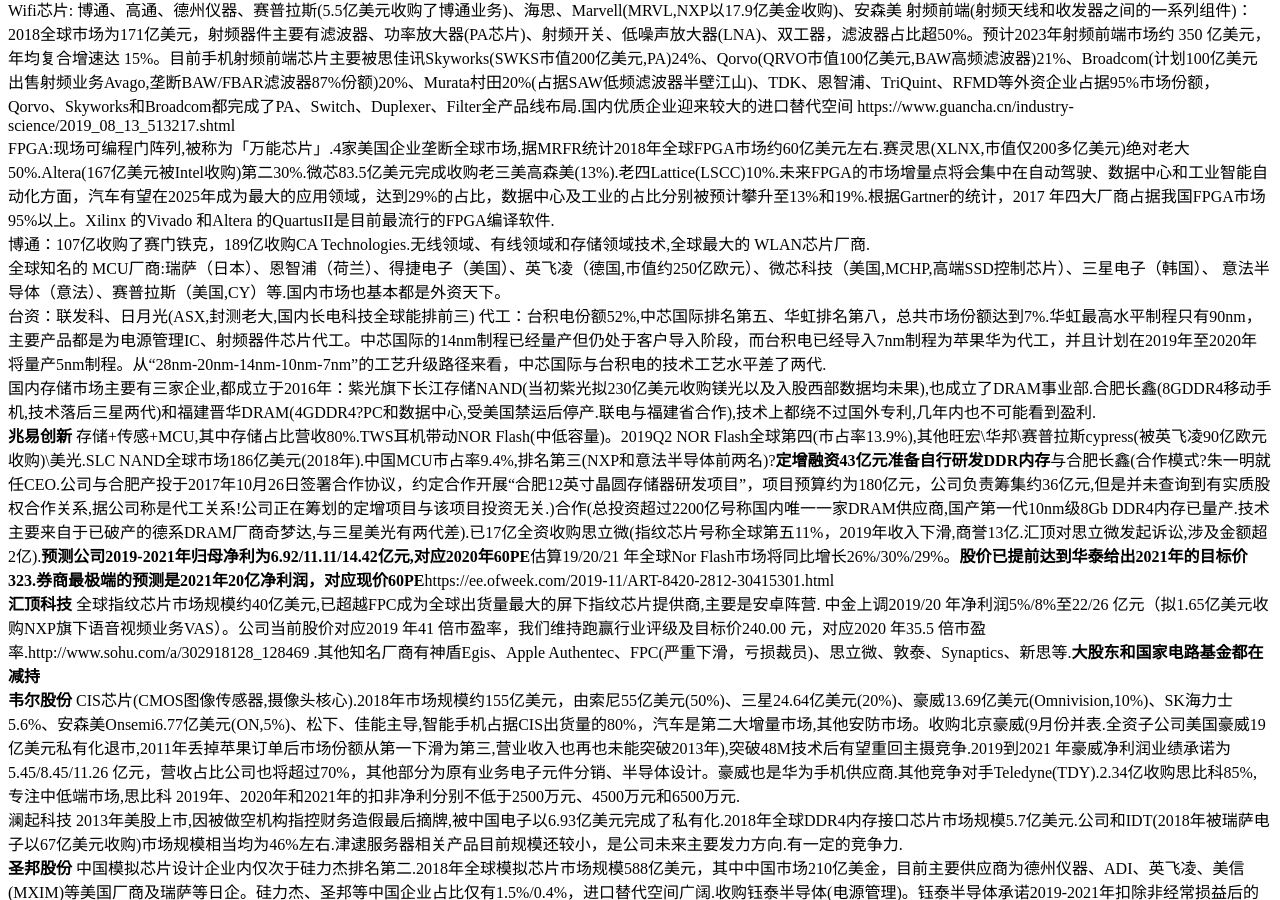
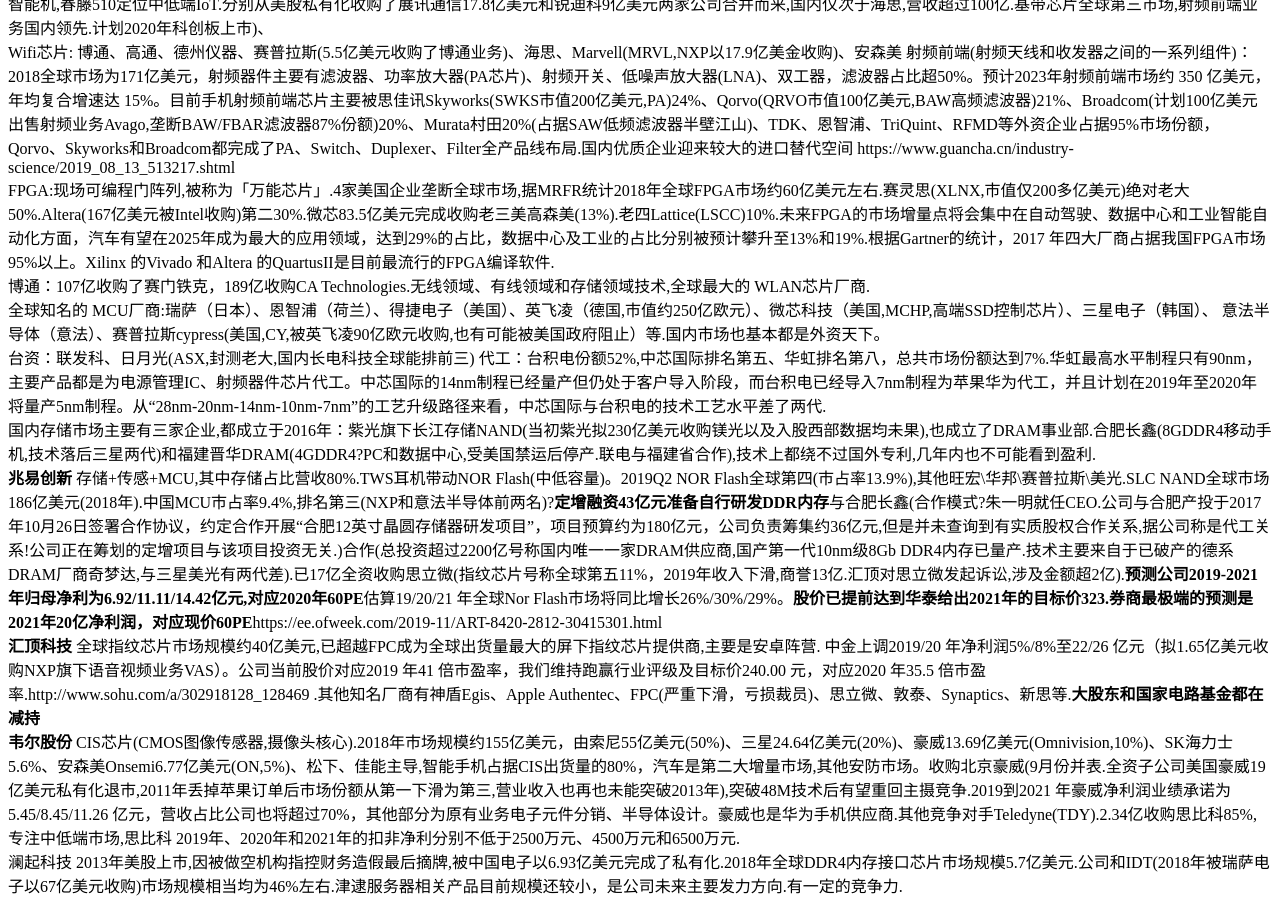
Before and after one commit to kingofhawks/kingofhawks.github.io, a Jekyll site: the page built from _posts/2020-02-08-重点上市公司2019年报汇总.md, in a window 1280 px wide and 900 px high, scrolled down 12652 px. Built offline with Jekyll 4.4.1, drawn with Linux system fonts in a browser that asks for light colours; our own code applies the rules of GitHub Pages for plain Markdown files; some of the changed text lies outside the part shown.

Commit message:
update post

```diff
--- a/_posts/2020-02-08-重点上市公司2019年报汇总.md
+++ b/_posts/2020-02-08-重点上市公司2019年报汇总.md
@@ -92,7 +92,7 @@
 乐敦：15亿美元
 久光：15亿美元 透皮贴剂
 因塞特(INCY)
-器械：美敦力MDT,强生，费森尤斯(透析)，飞利浦,GE,西门子,
+器械：美敦力MDT,强生，费森尤斯(透析)，飞利浦,GE,西门子.ECMO品牌主要有三家，分别是美国美敦力、德国索林和德国迈维柯
 丹纳赫:214亿美元收购GE BioPharma
 亨利香恩(HSIC),史赛克SYK(骨科),
 百特:输液
@@ -387,11 +387,11 @@
 FPGA:现场可编程门阵列,被称为「万能芯片」.4家美国企业垄断全球市场,据MRFR统计2018年全球FPGA市场约60亿美元左右.赛灵思(XLNX,市值仅200多亿美元)绝对老大50%.Altera(167亿美元被Intel收购)第二30%.微芯83.5亿美元完成收购老三美高森美(13%).老四Lattice(LSCC)10%.未来FPGA的市场增量点将会集中在自动驾驶、数据中心和工业智能自动化方面，汽车有望在2025年成为最大的应用领域，达到29%的占比，数据中心及工业的占比分别被预计攀升至13%和19%.根据Gartner的统计，2017 年四大厂商占据我国FPGA市场95%以上。Xilinx 的Vivado 和Altera 的QuartusII是目前最流行的FPGA编译软件.
 博通：107亿收购了赛门铁克，189亿收购CA Technologies.无线领域、有线领域和存储领域技术,全球最大的 WLAN芯片厂商.
 全球知名的 MCU厂商:瑞萨（日本）、恩智浦（荷兰）、得捷电子（美国）、英飞凌（德国,市值约250亿欧元）、微芯科技（美国,MCHP,高端SSD控制芯片）、三星电子（韩国）、
-意法半导体（意法）、赛普拉斯（美国,CY）等.国内市场也基本都是外资天下。
+意法半导体（意法）、赛普拉斯cypress(美国,CY,被英飞凌90亿欧元收购,也有可能被美国政府阻止）等.国内市场也基本都是外资天下。
 台资：联发科、日月光(ASX,封测老大,国内长电科技全球能排前三)
 代工：台积电份额52%,中芯国际排名第五、华虹排名第八，总共市场份额达到7%.华虹最高水平制程只有90nm，主要产品都是为电源管理IC、射频器件芯片代工。中芯国际的14nm制程已经量产但仍处于客户导入阶段，而台积电已经导入7nm制程为苹果华为代工，并且计划在2019年至2020年将量产5nm制程。从“28nm-20nm-14nm-10nm-7nm”的工艺升级路径来看，中芯国际与台积电的技术工艺水平差了两代.
 国内存储市场主要有三家企业,都成立于2016年：紫光旗下长江存储NAND(当初紫光拟230亿美元收购镁光以及入股西部数据均未果),也成立了DRAM事业部.合肥长鑫(8GDDR4移动手机,技术落后三星两代)和福建晋华DRAM(4GDDR4?PC和数据中心,受美国禁运后停产.联电与福建省合作),技术上都绕不过国外专利,几年内也不可能看到盈利.
-**兆易创新**  存储+传感+MCU,其中存储占比营收80%.TWS耳机带动NOR Flash(中低容量)。2019Q2 NOR Flash全球第四(市占率13.9%),其他旺宏\华邦\赛普拉斯cypress(被英飞凌90亿欧元收购)\美光.SLC NAND全球市场186亿美元(2018年).中国MCU市占率9.4%,排名第三(NXP和意法半导体前两名)?**定增融资43亿元准备自行研发DDR内存**与合肥长鑫(合作模式?朱一明就任CEO.公司与合肥产投于2017年10月26日签署合作协议，约定合作开展“合肥12英寸晶圆存储器研发项目”，项目预算约为180亿元，公司负责筹集约36亿元,但是并未查询到有实质股权合作关系,据公司称是代工关系!公司正在筹划的定增项目与该项目投资无关.)合作(总投资超过2200亿号称国内唯一一家DRAM供应商,国产第一代10nm级8Gb DDR4内存已量产.技术主要来自于已破产的德系DRAM厂商奇梦达,与三星美光有两代差).已17亿全资收购思立微(指纹芯片号称全球第五11%，2019年收入下滑,商誉13亿.汇顶对思立微发起诉讼,涉及金额超2亿).**预测公司2019-2021年归母净利为6.92/11.11/14.42亿元,对应2020年60PE**估算19/20/21 年全球Nor Flash市场将同比增长26%/30%/29%。**股价已提前达到华泰给出2021年的目标价323.券商最极端的预测是2021年20亿净利润，对应现价60PE**https://ee.ofweek.com/2019-11/ART-8420-2812-30415301.html
+**兆易创新**  存储+传感+MCU,其中存储占比营收80%.TWS耳机带动NOR Flash(中低容量)。2019Q2 NOR Flash全球第四(市占率13.9%),其他旺宏\华邦\赛普拉斯\美光.SLC NAND全球市场186亿美元(2018年).中国MCU市占率9.4%,排名第三(NXP和意法半导体前两名)?**定增融资43亿元准备自行研发DDR内存**与合肥长鑫(合作模式?朱一明就任CEO.公司与合肥产投于2017年10月26日签署合作协议，约定合作开展“合肥12英寸晶圆存储器研发项目”，项目预算约为180亿元，公司负责筹集约36亿元,但是并未查询到有实质股权合作关系,据公司称是代工关系!公司正在筹划的定增项目与该项目投资无关.)合作(总投资超过2200亿号称国内唯一一家DRAM供应商,国产第一代10nm级8Gb DDR4内存已量产.技术主要来自于已破产的德系DRAM厂商奇梦达,与三星美光有两代差).已17亿全资收购思立微(指纹芯片号称全球第五11%，2019年收入下滑,商誉13亿.汇顶对思立微发起诉讼,涉及金额超2亿).**预测公司2019-2021年归母净利为6.92/11.11/14.42亿元,对应2020年60PE**估算19/20/21 年全球Nor Flash市场将同比增长26%/30%/29%。**股价已提前达到华泰给出2021年的目标价323.券商最极端的预测是2021年20亿净利润，对应现价60PE**https://ee.ofweek.com/2019-11/ART-8420-2812-30415301.html
 **汇顶科技** 全球指纹芯片市场规模约40亿美元,已超越FPC成为全球出货量最大的屏下指纹芯片提供商,主要是安卓阵营.   中金上调2019/20 年净利润5%/8%至22/26 亿元（拟1.65亿美元收购NXP旗下语音视频业务VAS）。公司当前股价对应2019 年41 倍市盈率，我们维持跑赢行业评级及目标价240.00 元，对应2020 年35.5 倍市盈率.http://www.sohu.com/a/302918128_128469 .其他知名厂商有神盾Egis、Apple Authentec、FPC(严重下滑，亏损裁员)、思立微、敦泰、Synaptics、新思等.**大股东和国家电路基金都在减持**
 **韦尔股份** CIS芯片(CMOS图像传感器,摄像头核心).2018年市场规模约155亿美元，由索尼55亿美元(50%)、三星24.64亿美元(20%)、豪威13.69亿美元(Omnivision,10%)、SK海力士5.6%、安森美Onsemi6.77亿美元(ON,5%)、松下、佳能主导,智能手机占据CIS出货量的80%，汽车是第二大增量市场,其他安防市场。收购北京豪威(9月份并表.全资子公司美国豪威19亿美元私有化退市,2011年丢掉苹果订单后市场份额从第一下滑为第三,营业收入也再也未能突破2013年),突破48M技术后有望重回主摄竞争.2019到2021 年豪威净利润业绩承诺为 5.45/8.45/11.26 亿元，营收占比公司也将超过70%，其他部分为原有业务电子元件分销、半导体设计。豪威也是华为手机供应商.其他竞争对手Teledyne(TDY).2.34亿收购思比科85%,专注中低端市场,思比科 2019年、2020年和2021年的扣非净利分别不低于2500万元、4500万元和6500万元.
 澜起科技  2013年美股上市,因被做空机构指控财务造假最后摘牌,被中国电子以6.93亿美元完成了私有化.2018年全球DDR4内存接口芯片市场规模5.7亿美元.公司和IDT(2018年被瑞萨电子以67亿美元收购)市场规模相当均为46%左右.津逮服务器相关产品目前规模还较小，是公司未来主要发力方向.有一定的竞争力.
@@ -441,6 +441,7 @@
 蒙牛      689(14.7%)      30.4(48.6%)
 **永辉**  705(20%)        14.8(-15%)  超市首选.永辉云创(生鲜).永辉生活到家。沃尔玛之类能跟上美股，购物中心和商场日落西山.亮点是折扣连锁.
 苏宁易购  2449(30%)      扣非-3.6(-306%)  入股万达商业4.02%,联通1.94%,华泰3.16%.收购万达百货.苏宁银行.苏宁金服估值500亿,持股41%,后两轮都是苏宁金控领投.线上线下交易规模3,367.57亿元，同比增长38.39%,其中线上交易规模2083亿(64%).物流收入28亿(40%),金融服务25亿(80%)
+**中顺洁柔**全国生活纸业前四,以生活用纸为主,新进入卫生巾,近几年来增速保持行业第一。2018年绝对龙头恒安国际(三大细分行业全面领先)营收205.36亿(13.5%),预计公司2019-2021年归母净利润为44.37、49.58、52.62 亿元.维达国际(瑞典爱生雅控股51.4%)总营收达148.83亿港元，归母净利润6.51亿港币。金红叶(母公司金光集团)也是以生活用纸为主.生活用纸市场规模超千亿,2017 年金红叶、恒安国际、中顺洁柔、维达国际生活用纸业务（不含原纸或半成品）收入分别为88.99 亿元、93.90 亿元、45.41 亿元、91.18 亿元,行业前四名市占率合计28.88%.金佰利、宝洁、科氏工业三家在美国厕纸市场合计占据59%的市场份额，在纸巾市场占有率则达到61.2%.国际巨头金佰利(KMB)市值500亿美元.
 上海机场    机场运营比航空公司要稳定得多,免税店业务快速增长以及提成率提高是今年投资的重点关注。法国巴黎机场集团市值160亿欧元，西班牙机场管理局(西班牙全国50个机场)260亿欧元。
 美的   暖通空调42%,消费电器40%.库卡占比10%
 格力   空调占比78%。越来越不务正业
```
Also changed, not shown: other parts of _posts/2020-02-08-重点上市公司2019年报汇总.md (+1 -1 lines).
